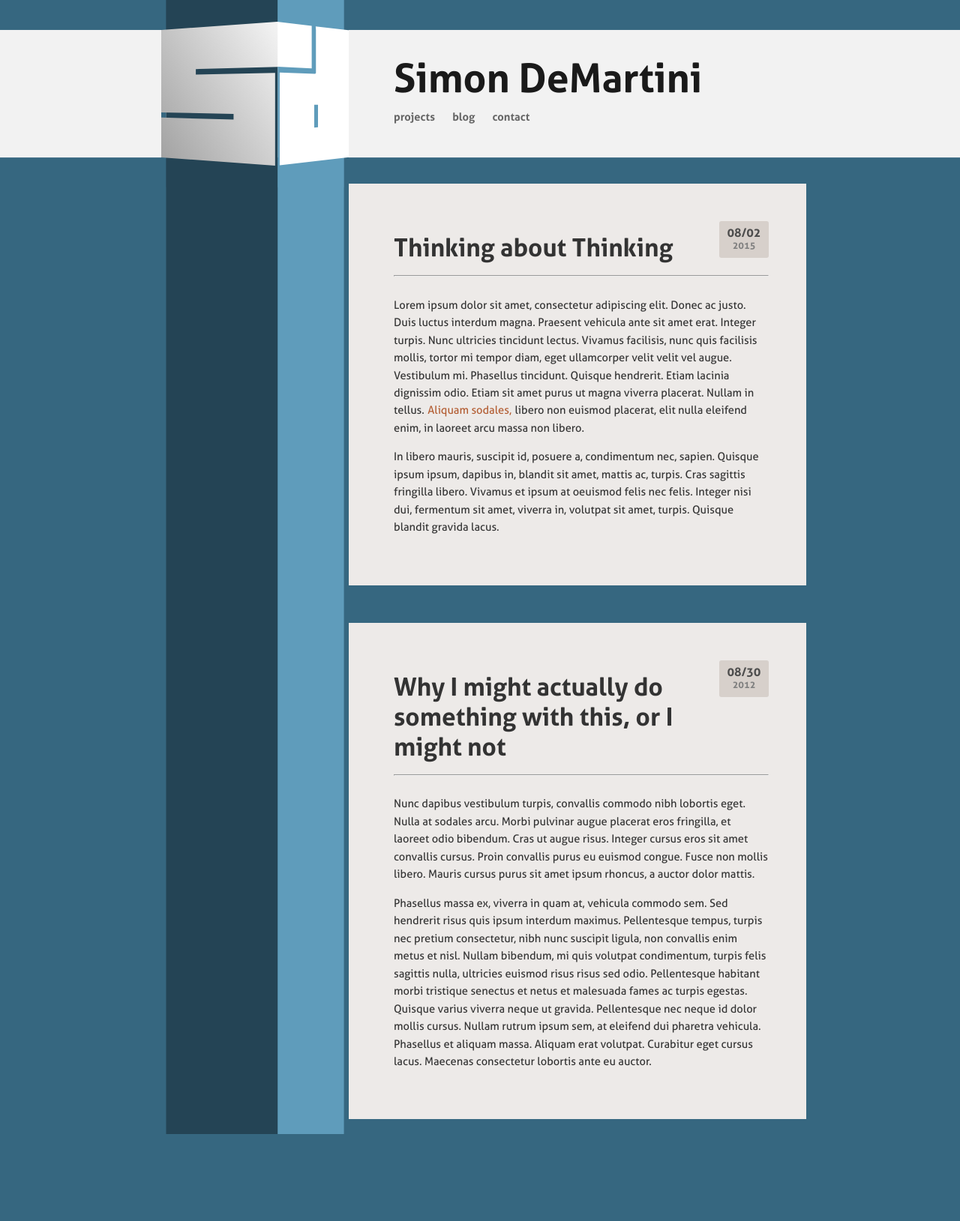
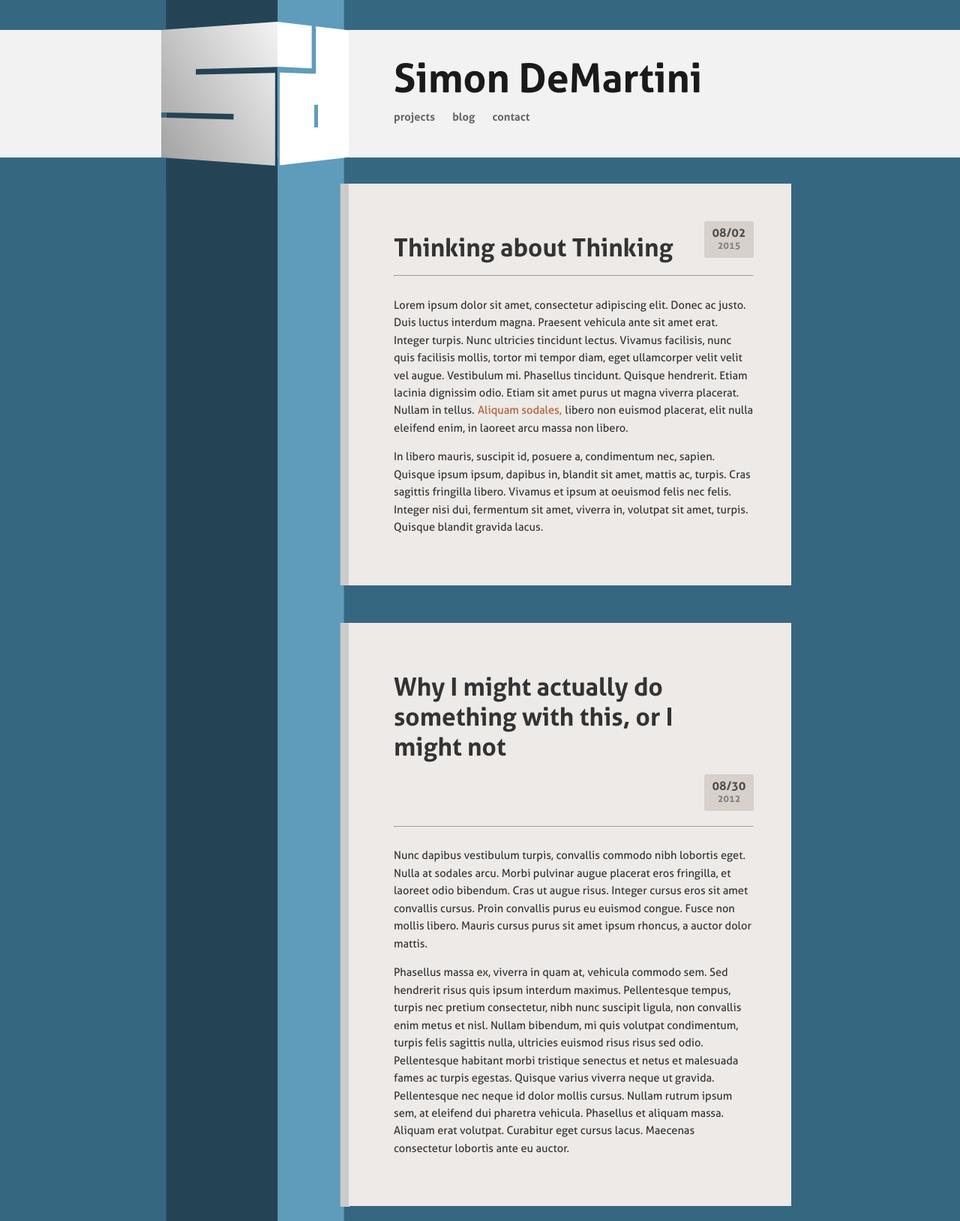
Before and after one commit to simondemartini/simondemartini.github.io, a PHP site: page / in a window 1280 px wide. Shown: the whole page at 75% size. Before the commit the page ends 1513 px from the top, so only its background shows below. Run offline with PHP 8.4, Linux system fonts and the light colour scheme.

Commit message:
Add fold to left of articles

```diff
--- a/css/main.css
+++ b/css/main.css
@@ -141,7 +141,10 @@ a {
   margin-top: 20px;
   margin-bottom: 20px;
   float: left;
-  width: 500px; }
+  width: 600px;
+  position: relative;
+  perspective: 900px;
+  perspective-origin: top left; }
 
 #sidebar {
   float: left;
@@ -149,18 +152,37 @@ a {
   height: 10px; }
 
 article {
-  width: 100%;
-  height: 100%;
+  width: 480px;
+  position: relative;
   line-height: 15pt;
   background-color: #edeae8;
   padding: 50px 50px 50px 60px;
-  margin-bottom: 50px; }
+  margin-bottom: 50px;
+  float: left; }
+  article::before {
+    content: "";
+    position: absolute;
+    margin-left: -72px;
+    margin-top: -50px;
+    float: left;
+    background-color: #cccccc;
+    width: 13px;
+    height: 100%;
+    transform: rotateY(-20deg);
+    transform-origin: right;
+    z-index: -200; }
   article:last-child {
     margin-bottom: 0; }
   article h1 {
     margin-left: 0;
     margin-right: 0;
     max-width: 430px; }
+
+#article-fold {
+  float: left;
+  background-color: red;
+  width: 10px;
+  height: 100px; }
 
 .date {
   background-color: #d7d0cb;
--- a/css/main.scss
+++ b/css/main.scss
@@ -16,6 +16,7 @@ $font-stack: 		'AllerRegular', Helvetica, Arial, sans-serif;
 $font-stack-bold: 	'AllerBold', Helvetica, Arial, sans-serif;
 
 $main-width: 		850px;
+$article-width:     480px;
 $ridge-width: 		250px;
 
 $border-radius: 	3px;
@@ -183,7 +184,10 @@ a {
     margin-top: 20px;
     margin-bottom: 20px;
     float: left;
-    width: 500px;
+    width: $article-width + 120px;
+    position: relative;
+    perspective: 900px;
+    perspective-origin: top left;
 }
 
 #sidebar {
@@ -193,21 +197,41 @@ a {
 }
 
 article {
-    width: 100%;
-    height: 100%;
+    width: $article-width;
+    position: relative;
     line-height: 15pt;
     background-color: $color-offwhite;
     padding: 50px 50px 50px 60px;
     margin-bottom: 50px;
+    float:left;
+    &::before {
+        content: "";
+        position: absolute;
+        margin-left: -72px;
+        margin-top: -50px;
+        float:left;
+        background-color: darken($color-white, 20%);
+        width:13px;
+        height:100%;
+        transform: rotateY(-20deg);
+        transform-origin: right;
+        z-index: -200;
+    }
     &:last-child {
         margin-bottom: 0;
     }
-
 	h1 {
         margin-left: 0;
         margin-right: 0;
         max-width: 430px;
     }
+}
+
+#article-fold {
+    float:left;
+    background-color: red;
+    width:10px;
+    height:100px;
 }
 
 .date {
```
